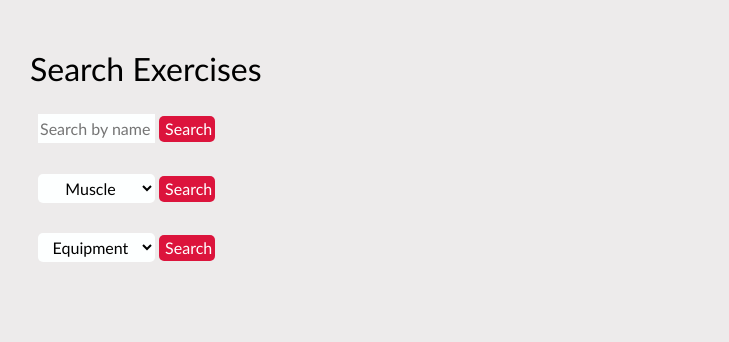
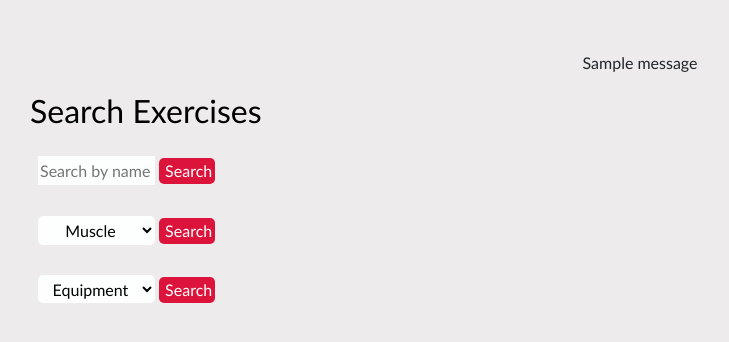
Before and after one commit to etcheekes/LiftIt, a Flask app: page /browse in a window 1280 px wide. Shown: the part 60-402 px from the top of the page, without its empty margins (0-729 px from the left). Run offline with Flask 2, Linux system fonts and the light colour scheme; a user stored in the database is signed in; tables that the repository leaves empty hold one stand-in row (values such as "Sample post"); one stand-in notice (Sample message) is shown; some libraries are stand-ins or nearby versions.

Commit message:
template for flash messages

```diff
--- a/templates/layout.html
+++ b/templates/layout.html
@@ -55,6 +55,14 @@
                 </div>
             </div>
         </nav>
+            <!-- message flashes to alert users when a successful action on the website has been taken -->
+            {% with messages = get_flashed_messages() %}
+                {% if messages %}
+                    {% for message in messages %}
+                        <p class="flash_message">{{ message }}</p>
+                    {% endfor %}
+                {% endif %}
+            {% endwith %}
         <div>
             {% block main %}{% endblock %}
         </div>
```
